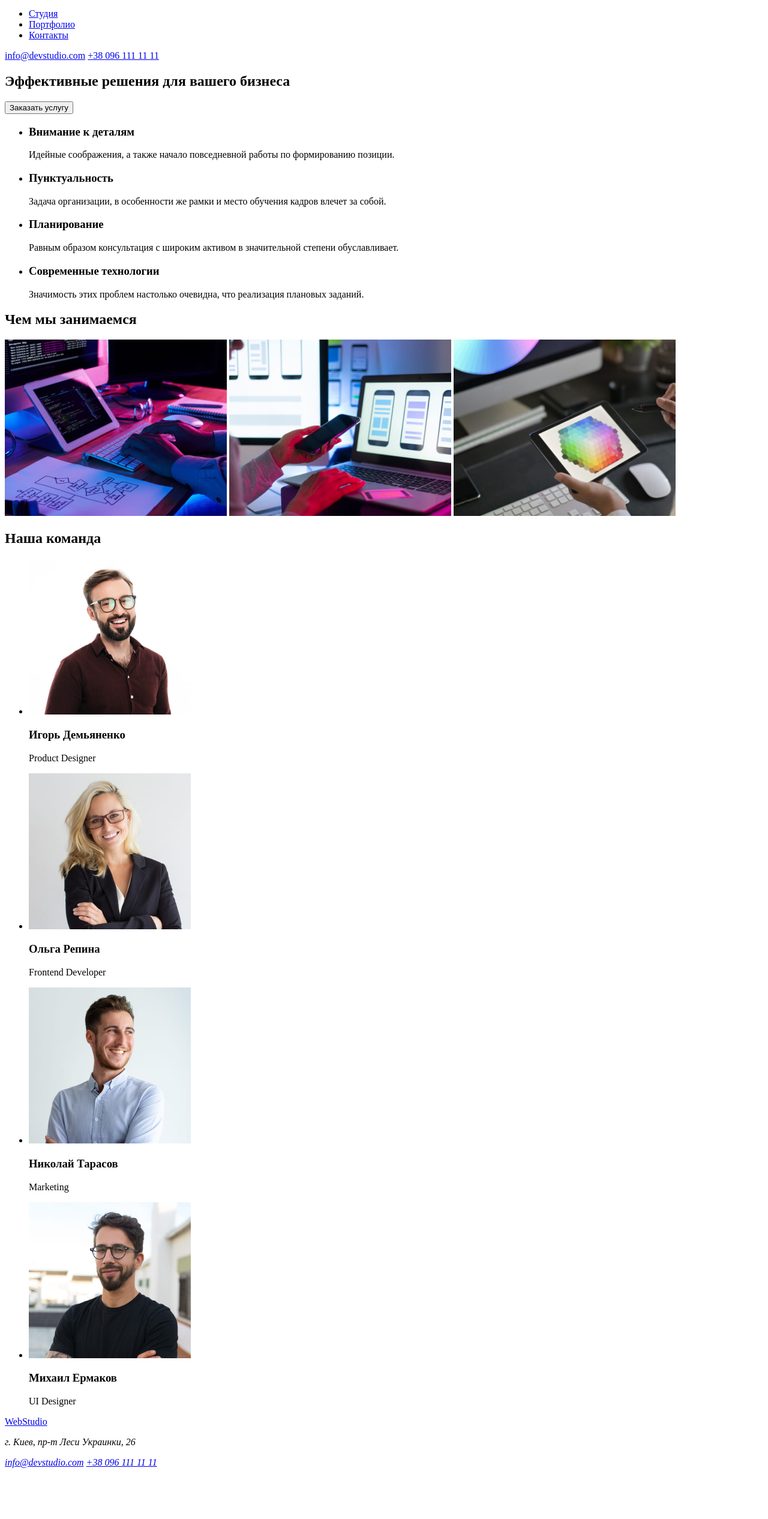
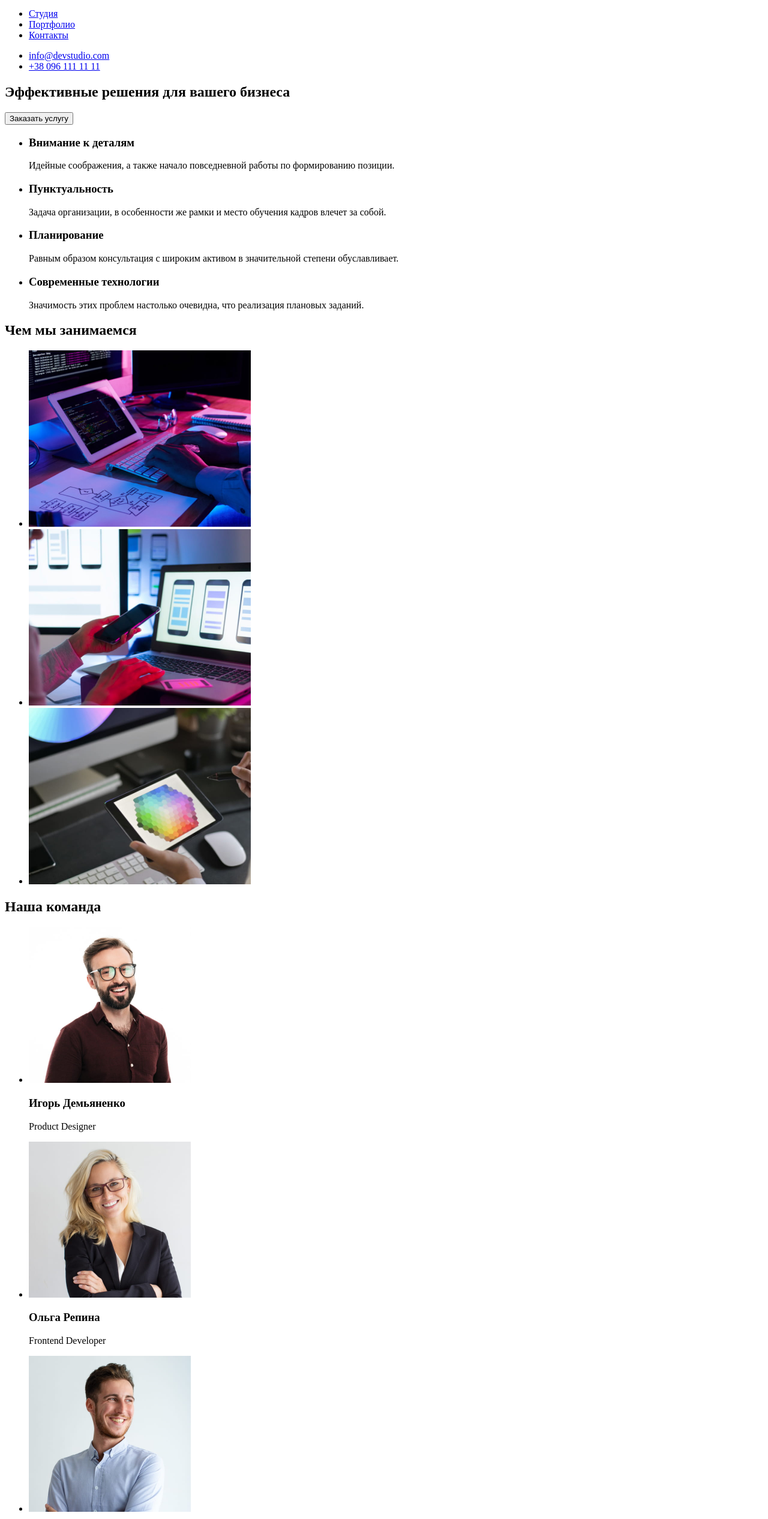
Before and after one commit to koval-kind/goit-markup-hw-01, a plain HTML site: page index.html in a window 1280 px wide. Shown: the part 28-2560 px from the top of the page at 60% size. Before the commit the page ends 2483 px from the top, so only its background shows below. Drawn offline with Linux system fonts and the light colour scheme.

Commit message:
revision html

```diff
--- a/inex.html
+++ b/index.html
@@ -17,10 +17,10 @@
                 <li class="navigation-item"><a href="#" class="navigation-link">Контакты</a></li>
             </ul>
         </nav>
-        <div class="contacts">
-            <a href="info@devstudio.com" class="mail">info@devstudio.com</a>
-            <a href="+380961111111" class="tel">+38 096 111 11 11</a>
-        </div>
+        <ul class="header-contact">
+            <li class="header-mail"><a href="mailto:info@devstudio.com" class="mail">info@devstudio.com</a></li>
+            <li class="header-tel"><a href="tel:+380961111111" class="tel">+38 096 111 11 11</a></li>
+        </ul>
     </header>
     <main>
     <!-- Service order -->
@@ -52,10 +52,18 @@
     </section>
     <!-- What are we doing -->
     <section class="activity">
-        <h2 class="acrivity-title">Чем мы занимаемся</h2>
-        <img src="./images/box1.jpg" alt="writing code" class="activity-img" width="370" height="294">
-        <img src="./images/box2.jpg" alt="Application Development" class="activity-img" width="370" height="294">
-        <img src="./images/box3.jpg" alt="color spectrum" class="activity-img" width="370" height="294">
+        <h2 class="activity-title">Чем мы занимаемся</h2>
+        <ul class="activity-list">
+            <li class="activity-item">
+                <img src="./images/box1.jpg" alt="writing code" class="activity-img" width="370" height="294">
+            </li>
+            <li class="activity-item">
+                <img src="./images/box2.jpg" alt="Application Development" class="activity-img" width="370" height="294">
+            </li>
+            <li class="activity-item">
+                <img src="./images/box3.jpg" alt="color spectrum" class="activity-img" width="370" height="294">
+            </li>
+        </ul>
     </section>
     <!-- Our team -->
     <section class="team">
@@ -88,9 +96,15 @@
         <footer class="footer">
             <a href="#" class="logo"> <span class="logo-web">Web</span>Studio </a>
             <address>
-                <p>г. Киев, пр-т Леси Украинки, 26</p>
-                <a href="info@devstudio.com" class="footer-mail">info@devstudio.com</a>
-                <a href="+380961111111" class="footer-tel">+38 096 111 11 11</a>
+                <p class="footer-address">г. Киев, пр-т Леси Украинки, 26</p>
+                <ul class="foorer-list">
+                    <li class="footer-item">
+                        <a href="mailto:info@devstudio.com" class="footer-mail">info@devstudio.com</a>
+                    </li>
+                    <li class="footer-item">
+                        <a href="tel:+380961111111" class="footer-tel">+38 096 111 11 11</a>
+                    </li>
+                </ul>
             </address>
         </footer>
 </body>
```
